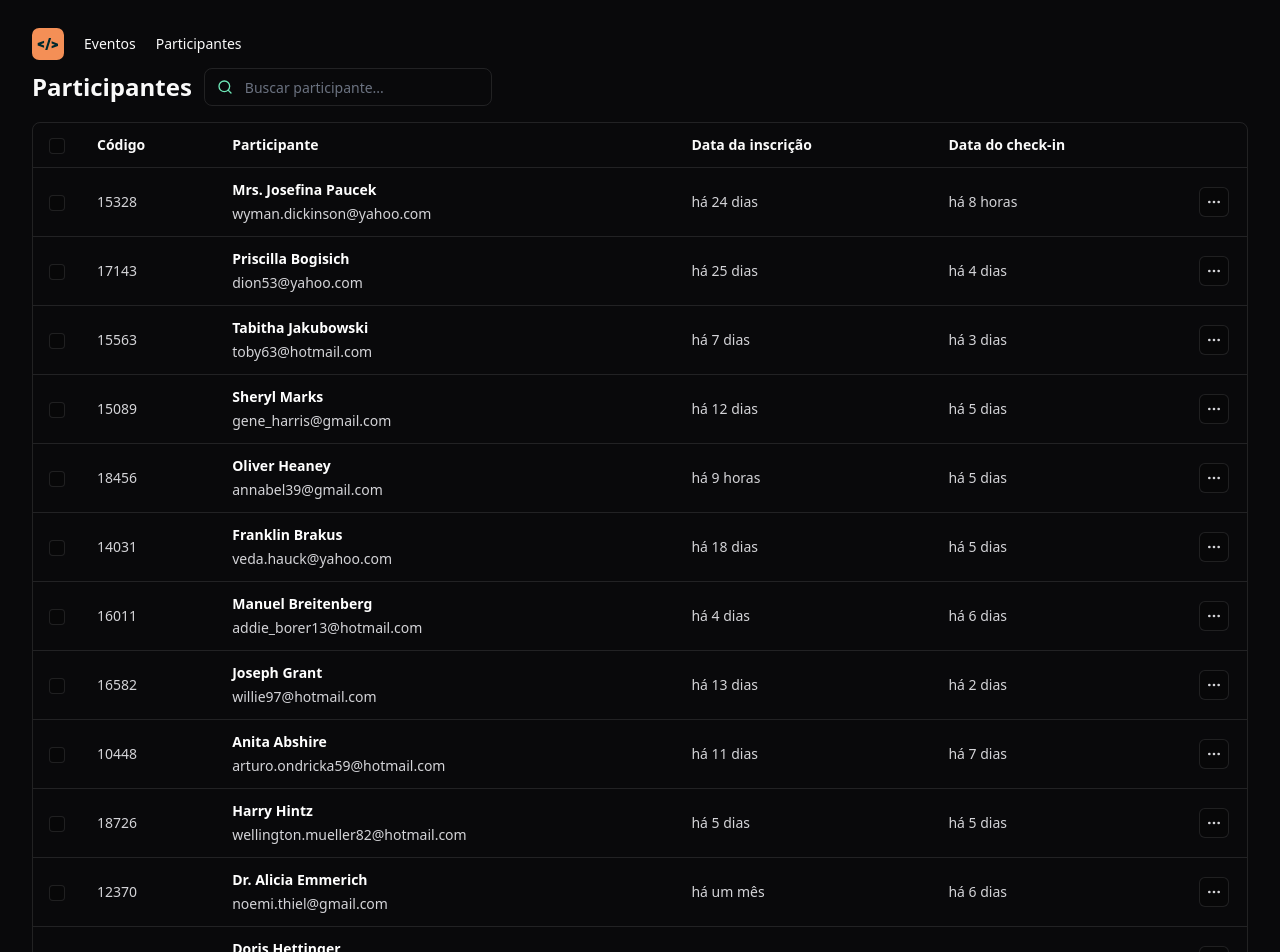
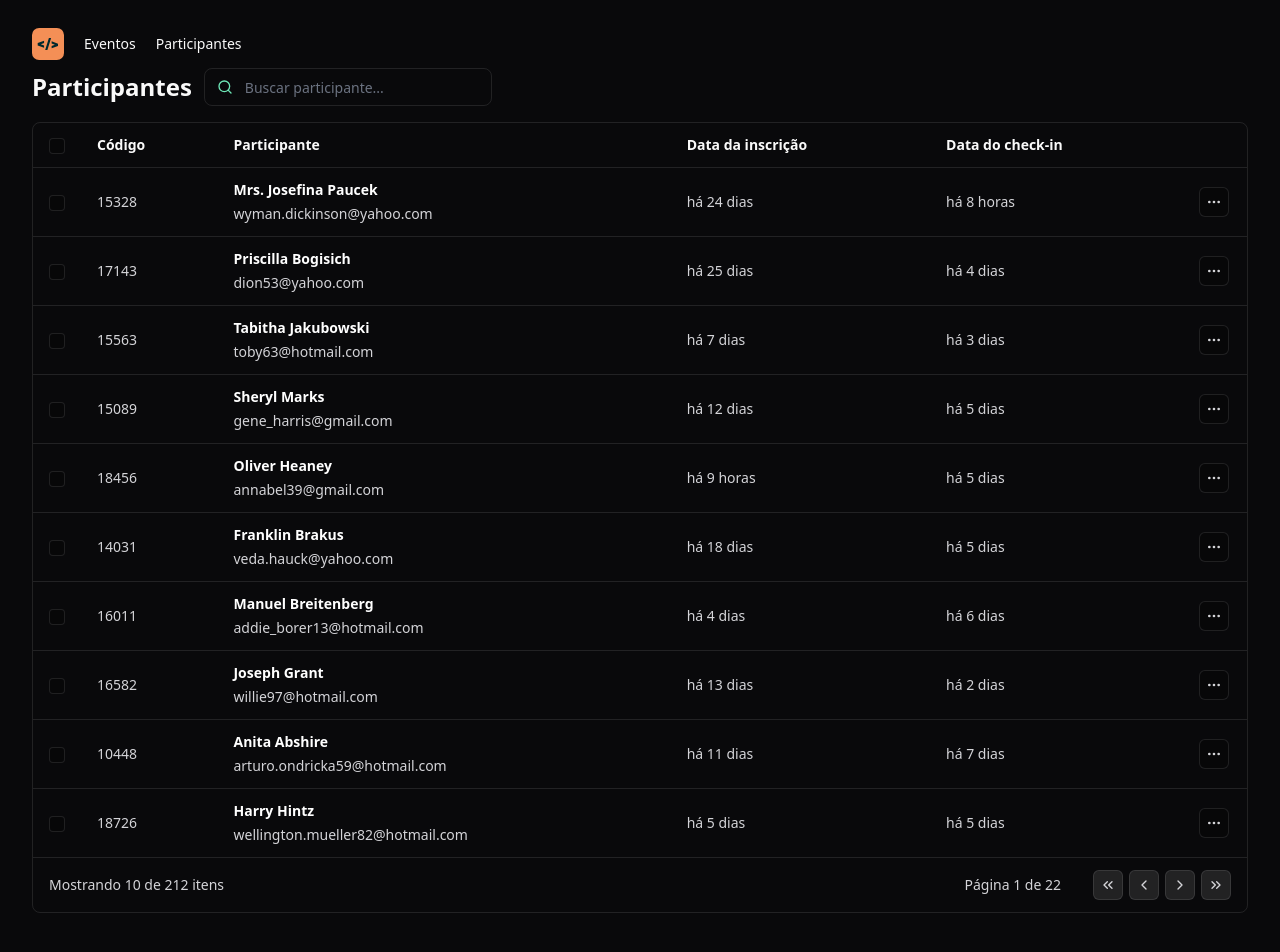
Before and after one commit to diorgenesmorais/pass-in-web, a React (Vite) app: page / in a window 1280 px wide. Shown: the top 952 px of the page. Built offline with nearby package versions, Linux system fonts and the light colour scheme.

Commit message:
feat: pagination

```diff
--- a/src/components/attendee-list.tsx
+++ b/src/components/attendee-list.tsx
@@ -11,9 +11,19 @@ import { toDateRelative } from '../utils/format-to';
 
 export const AttendeeList = () => {
     const [searchForParticipants, setSearchForParticipants] = useState('')
+    const [page, setPage] = useState(1)
+    const totalPages = Math.ceil(attendees.length / 10)
 
     const handleSearch = (event: ChangeEvent<HTMLInputElement>) => {
         setSearchForParticipants(event.target.value);
+    }
+
+    const goPreviousToPage = () => {
+        setPage(page - 1)
+    }
+
+    const goNextToPage = () => {
+        setPage(page + 1)
     }
 
     return (
@@ -42,7 +52,7 @@ export const AttendeeList = () => {
                     </TableRow>
                 </thead>
                 <tbody>
-                    {attendees.map((attendee: IAttendee) => {
+                    {attendees.slice((page - 1) * 10, page * 10).map((attendee: IAttendee) => {
                         return (
                             <TableRow key={attendee.id} className='hover:bg-white/5'>
                                 <TableTd>
@@ -69,22 +79,22 @@ export const AttendeeList = () => {
                 <tfoot>
                     <tr>
                         <TableTd colSpan={3}>
-                            Mostrando 10 de 228 itens
+                            Mostrando 10 de {attendees.length} itens
                         </TableTd>
                         <TableTd className='text-right' colSpan={3}>
                             <div className='inline-flex items-center gap-8'>
-                                <span>Página 1 de 23</span>
+                                <span>Página {page} de {totalPages}</span>
                                 <div className='flex gap-1.5'>
-                                    <IconButton>
+                                    <IconButton onClick={() => setPage(1)}>
                                         <ChevronsLeft className='size-4' />
                                     </IconButton>
-                                    <IconButton>
+                                    <IconButton onClick={goPreviousToPage} disabled={page === 1}>
                                         <ChevronLeft className='size-4' />
                                     </IconButton>
-                                    <IconButton>
+                                    <IconButton onClick={goNextToPage} disabled={page === totalPages}>
                                         <ChevronRight className='size-4' />
                                     </IconButton>
-                                    <IconButton>
+                                    <IconButton onClick={() => setPage(totalPages)}>
                                         <ChevronsRight className='size-4' />
                                     </IconButton>
                                 </div>
--- a/src/data/attendees.data.ts
+++ b/src/data/attendees.data.ts
@@ -1,7 +1,7 @@
 import { faker } from '@faker-js/faker'
 import { IAttendee } from '../interfaces/attendee.interface'
 
-export const attendees: Array<IAttendee> = Array.from({ length: 200 }).map(() => {
+export const attendees: Array<IAttendee> = Array.from({ length: 212 }).map(() => {
     return {
         id: faker.number.int({ min: 10000, max: 20000 }),
         name: faker.person.fullName(),
```
